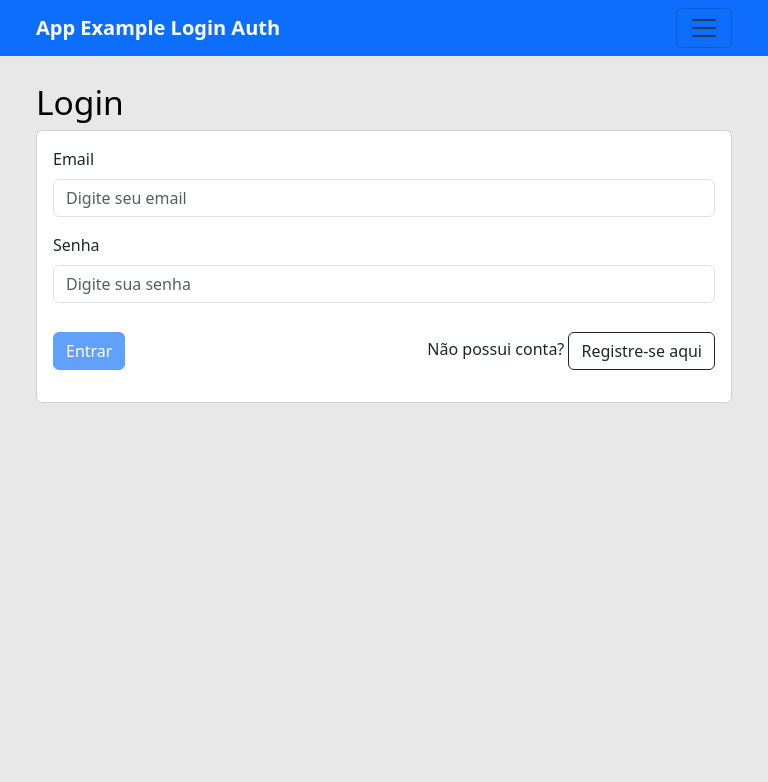
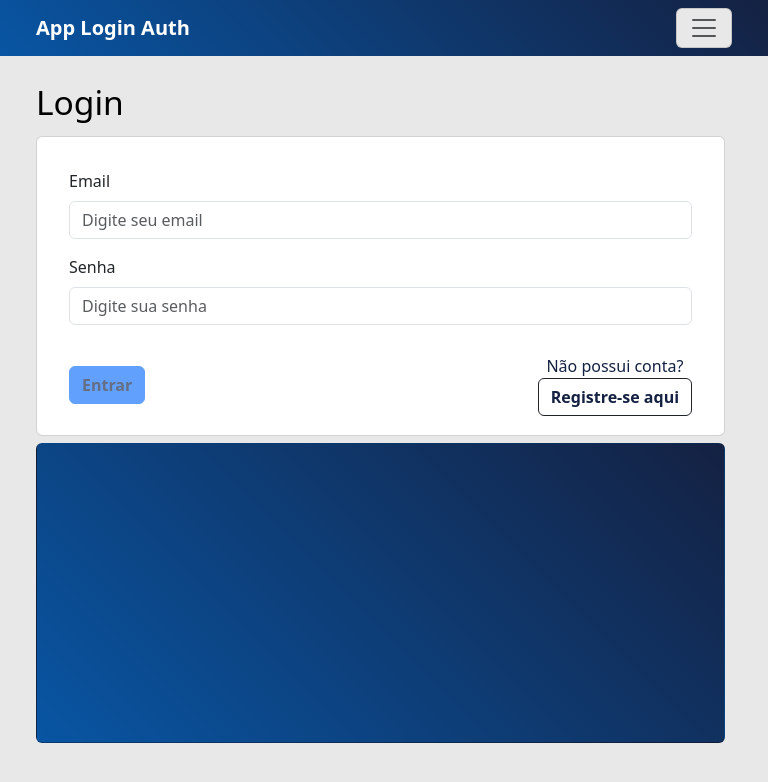
Before and after one commit to cidaluna/login-auth-angular-using-json-server, an Angular app: page /login in a window 768 px wide. Shown: the top 782 px of the page. Built offline with nearby package versions, Linux system fonts and the light colour scheme.

Commit message:
Add styles

```diff
--- a/src/app/pages/home/home-children/home-children.component.css
+++ b/src/app/pages/home/home-children/home-children.component.css
@@ -0,0 +1,3 @@
+p{
+  color: #000;
+}
--- a/src/app/pages/login/login.component.css
+++ b/src/app/pages/login/login.component.css
@@ -10,9 +10,125 @@
   margin-top: 2rem;
 }
 
+.wrapper{
+  padding: 1.6rem;
+  background-color: #fff;
+  border-radius: 10px;
+  width: 100%;
+  display: flex;
+  align-items: center;
+  justify-content: space-between;
+}
+
+.card{
+  padding: 1rem;
+  width: 49%;
+  height: 300px;
+}
+
+.custom-card{
+  background: linear-gradient(45deg,#0855A3, #142142);
+  color: #fff;
+  height: 300px;
+}
+
 .custom-btn{
   margin-top: 1.8rem;
   display: flex;
   align-items: center;
   justify-content: space-between;
 }
+
+/* Smartphone */
+@media(max-width: 450px){
+  .wrapper{
+      width: 99%;
+      display: flex;
+      flex-direction: column;
+      padding: 0;
+      background-color: #e8e8e8;
+  }
+
+  .custom-card{
+      width: 100%;
+      margin-top: 0.4rem;
+      word-wrap: break-word;
+  }
+
+  .card{
+    width: 100%;
+    margin-top: 0.4rem;
+    word-wrap: break-word;
+  }
+
+  .custom-btn button{
+    display: flex;
+    flex-direction: column;
+    align-items: center;
+    color: #142142;
+    font-weight: 600;
+    word-wrap: break-word;
+  }
+
+  .custom-btn span{
+    display: flex;
+    flex-direction: column;
+    align-items: center;
+    color: #142142;
+    word-wrap: break-word;
+  }
+
+}
+
+
+/* Tablets */
+@media(min-width: 451px) and (max-width: 990px){
+  body{
+      height: 100vh;
+      width: 100vw;
+      background-image: linear-gradient(200deg,magenta,purple,orange);
+      background-repeat: no-repeat;
+      display: flex;
+      flex-direction: column;
+      align-items: center;
+      justify-content: center;
+  }
+
+  .wrapper{
+    width: 99%;
+    display: flex;
+    flex-direction: column;
+    padding: 0;
+    background-color: #e8e8e8;
+}
+
+.custom-card{
+    width: 100%;
+    margin-top: 0.4rem;
+    word-wrap: break-word;
+}
+
+.card{
+  width: 100%;
+  margin-top: 0.4rem;
+  word-wrap: break-word;
+}
+
+.custom-btn button{
+  display: flex;
+  flex-direction: column;
+  align-items: center;
+  color: #142142;
+  font-weight: 600;
+  word-wrap: break-word;
+}
+
+.custom-btn span{
+  display: flex;
+  flex-direction: column;
+  align-items: center;
+  color: #142142;
+  word-wrap: break-word;
+}
+
+}
--- a/src/app/pages/login/login.component.html
+++ b/src/app/pages/login/login.component.html
@@ -1,5 +1,8 @@
 <section class="container">
   <h1>Login</h1>
+
+  <div class="wrapper col-sm-12 col-md-12">
+
   <div class="card">
     <div class="card-body">
 
@@ -30,5 +33,11 @@
 
     </div>
   </div>
+  <div class="card custom-card">
+    <div class="card-body">
+
+    </div>
+  </div>
+</div>
 
 </section>
--- a/src/app/shared/components/header/header.component.css
+++ b/src/app/shared/components/header/header.component.css
@@ -1,5 +1,11 @@
 a{
   cursor: pointer;
+}
+
+.active{
+  color: #fff;
+  border: 1px solid #fff;
+  border-radius: 8px;
 }
 
 header {
@@ -12,6 +18,10 @@ header {
   width: 100%; /* Certifica que o conteúdo ocupe toda a largura do header */
 }
 
+.navbar{
+  background: linear-gradient(45deg,#0855A3, #142142);
+}
+
 header .navbar-brand {
   font-weight: bold;
   color: #fff;
@@ -22,3 +32,35 @@ header .nav-link {
   font-size: 16px;
   color: #fff;
 }
+
+
+
+@media(max-width: 450px){
+  .navbar-toggler{
+    color: #fff !important;
+    background-color: #e8e8e8;
+  }
+
+  .active{
+    border: none;
+    border-radius: none !important;
+    border-bottom: 1px solid #fff;
+    max-width: fit-content;
+  }
+
+}
+
+@media(min-width: 451px) and (max-width: 990px){
+  .navbar-toggler{
+    color: #fff !important;
+    background-color: #e8e8e8;
+  }
+
+  .active{
+    border: none;
+    border-radius: none !important;
+    border-bottom: 1px solid #fff;
+    max-width: fit-content;
+  }
+
+}
--- a/src/app/shared/components/header/header.component.html
+++ b/src/app/shared/components/header/header.component.html
@@ -3,7 +3,7 @@
     <div class="container header-container">
       <!-- Logo no canto superior esquerdo -->
       <a class="navbar-brand" routerLink="/">
-        <span>App Example<strong> Login Auth</strong></span>
+        <span>App <strong> Login Auth</strong></span>
       </a>
 
       <!-- Botão para dispositivos móveis -->
```
